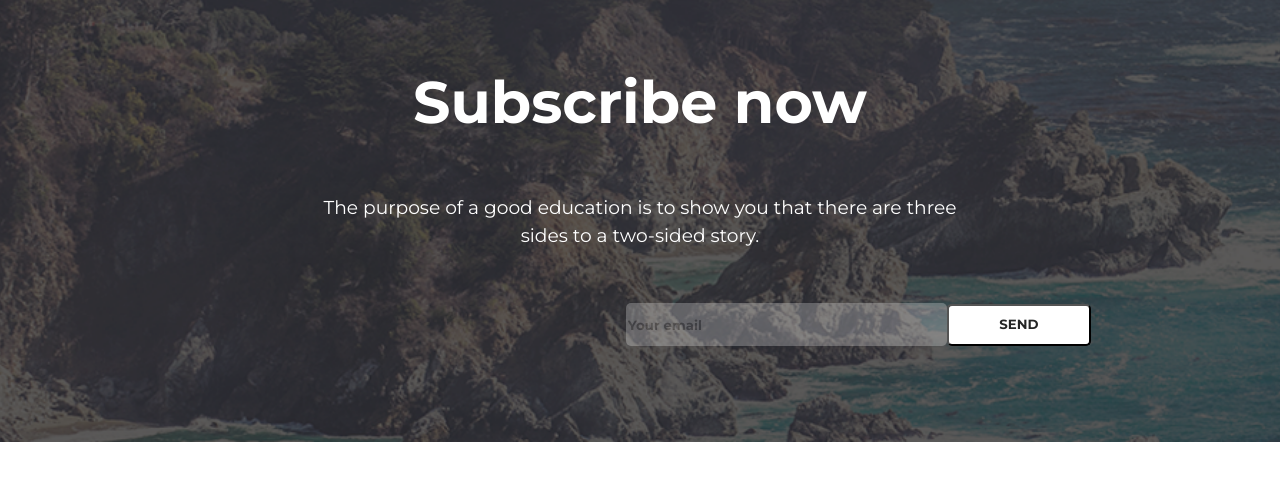
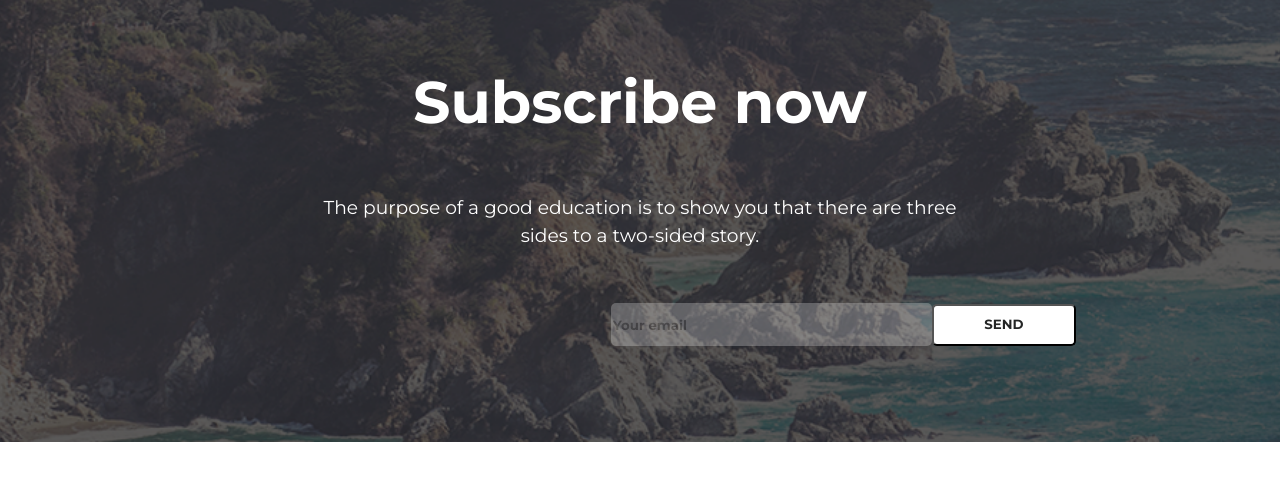
Before and after one commit to ayounglibrarian/uclax_wcib_week_8, a website: page index.html in a window 1280 px wide. Shown: the part 2609-3098 px from the top of the page. Drawn offline with nearby package versions, Linux system fonts and the light colour scheme; files that its build step writes are made by us from their sources.

Commit message:
padding test subscribe box

```diff
--- a/css/styles.scss
+++ b/css/styles.scss
@@ -496,7 +496,7 @@ h2 {
 
 .subscribe .form-inline {
     padding-left: 30px;
-    padding-right: 30px; }
+    padding-right: 60px; }
 
 .entrybox {
   width: 321px;
```
